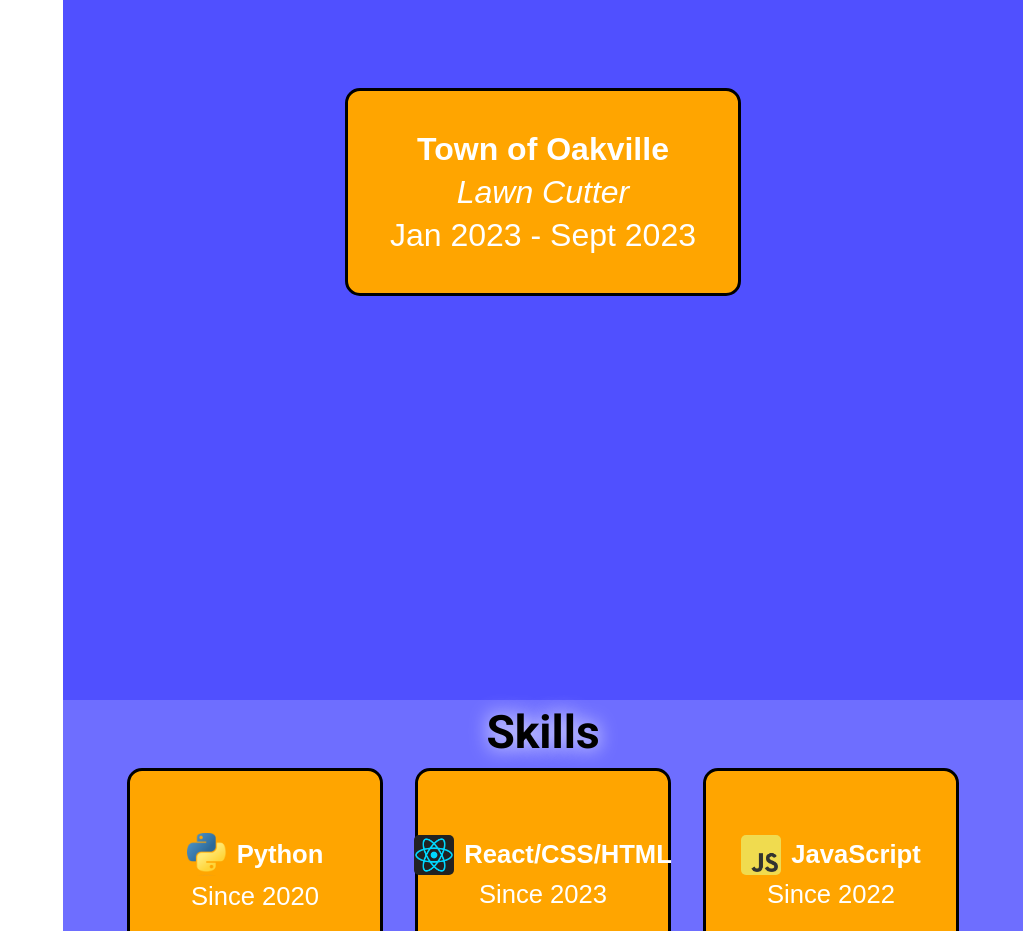
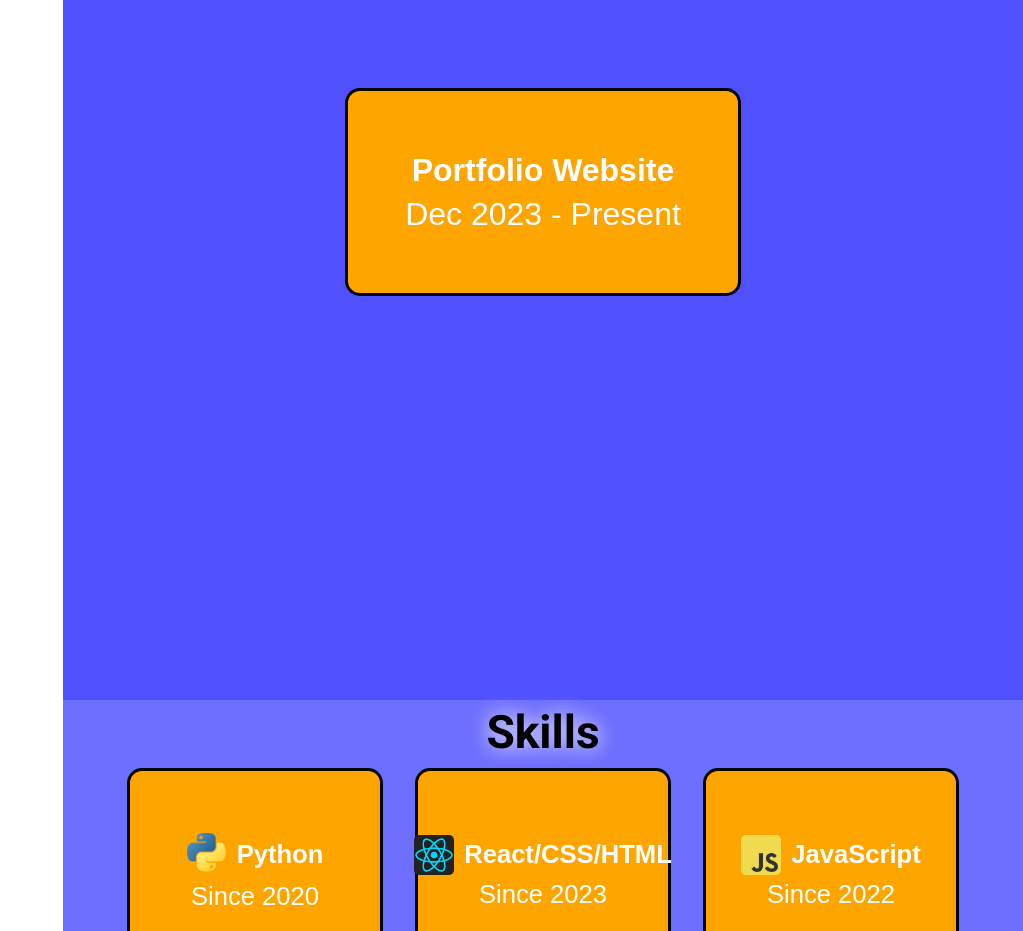
Before and after one commit to IainMac32/Website, a React (Create React App) app: page / in a window 1280 px wide. Shown: the part 1700-2631 px from the top of the page, without its empty margins (257-1280 px from the left). Built offline with nearby package versions, Linux system fonts and the light colour scheme.

Commit message:
projects

```diff
--- a/src/App.js
+++ b/src/App.js
@@ -553,14 +553,13 @@ const StyledH1 = styled.h1`
             marginTop: '15vh',
           }}
             onClick={() => openJobModal({
-            company: 'Town of Oakville',
-            position: 'Lawn Cutter',
-            years: 'Jan 2023 - Sept 2023',
+            company: 'Portfolio Website',
+            position: 'GitHub',
+            years: 'Dec 2023 - Present',
             duties: 'Responsible for maintaining lawns and outdoor spaces. I kind of like to eat food, but I also like to sleep. I hate sleeping. I hat. The flowers smell nice at night even though its raining out I still like to sit there and smell them'
           })}>
-            <span className="company">Town of Oakville</span>
-            <span className="position">Lawn Cutter</span>
-            <span className="years">Jan 2023 - Sept 2023</span>
+            <span className="company">Portfolio Website</span>
+            <span className="years">Dec 2023 - Present</span>
           </Button2>
         </ButtonContainer>
 
```
